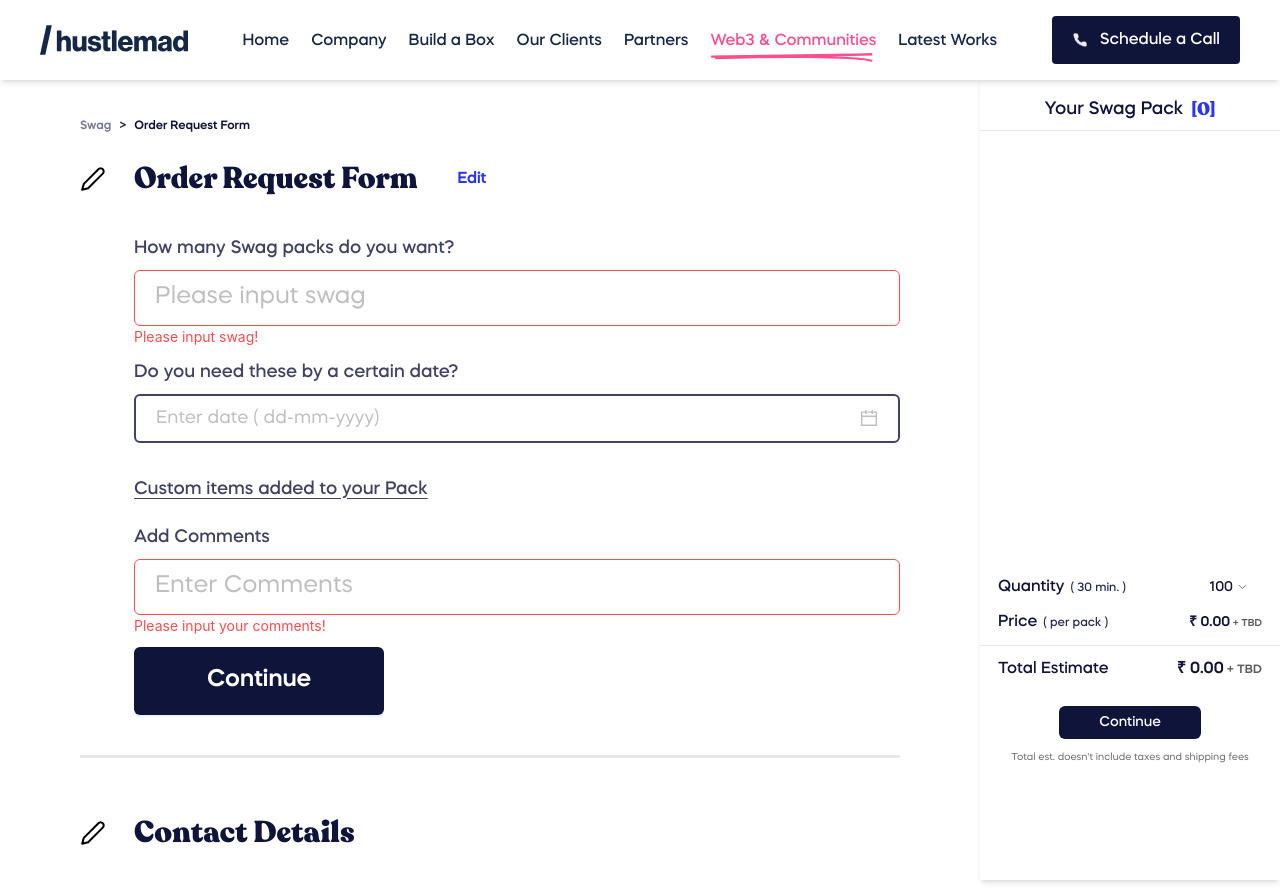
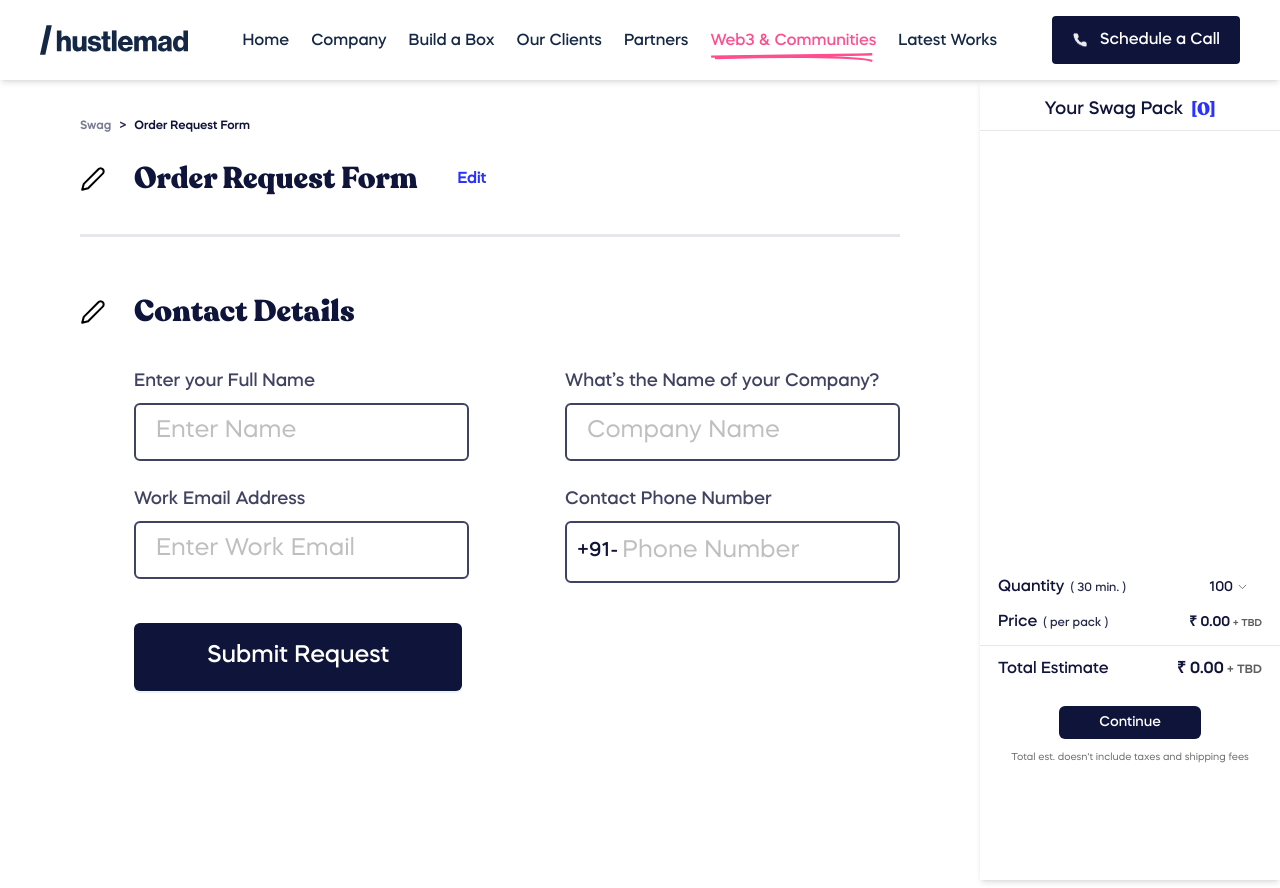
Before and after one commit to Yashmakwanab/hustlemad, a Next.js app: page /order in a window 1280 px wide. Both pictures are taken after a click on the button "Continue". After the commit the page ends 800 px from the top, so only its background shows below. Built offline with nearby package versions, Linux system fonts and the light colour scheme.

Commit message:
order form added

```diff
--- a/app/_components/orderPage/orderRequestForm/orderRequest.js
+++ b/app/_components/orderPage/orderRequestForm/orderRequest.js
@@ -2,11 +2,9 @@ import Link from "next/link";
 import React, { useState } from "react";
 import ImageWrapper from "../../ImageWrapper/ImageWrapper";
 import OrderRequestForm from "./orderRequestForm";
-import ContactDetailForm from "./contactDetailForm";
 
 export default function OrderRequest() {
     const [submitRequest, setsubmitRequest] = useState(false);
-    const [submitDetail, setsubmitDetail] = useState(false);
     return (
         <div className="pt-[40px] px-[80px] order-form">
             <div className="flex mb-[32px]">
@@ -14,7 +12,7 @@ export default function OrderRequest() {
                 <span className='text-[#0F143A] font-mazzardSemiBold text-[12px] leading-[12px] opacity-90 mx-[8px]'> &gt; </span>
                 <div className='text-[#0F143A] font-mazzardSemiBold text-[12px] leading-[12px]'>Order Request Form</div>
             </div>
-            <div className="border-b-[3px]">
+            <div>
                 <div className="flex mb-[40px] items-center">
                     <div className='mr-[28px]'>
                         <ImageWrapper src="/Images/Catlog/editIcon.svg" alt='img' className='w-[26px] h-[26px]' />
@@ -22,21 +20,9 @@ export default function OrderRequest() {
                     <div className='text-[#0F143A] font-recoleta text-[30px] leading-[30px] font-[500] mr-[40px]'>Order Request Form</div>
                     <div className='text-[#2A32FF] font-mazzardSemiBold text-[16px] leading-[16px] cursor-pointer' onClick={() => setsubmitRequest(false)}>Edit</div>
                 </div>
-                <div className={`${submitRequest ? "hidden" : ""} max-w-[320px] sm:max-w-[520px] md:max-w-[600px] nxl:max-w-[1146px] ml-[54px] mb-[40px]`}>
-                    <OrderRequestForm setsubmitRequest={setsubmitRequest}/>
+                <div>
+                    <OrderRequestForm setsubmitRequest={setsubmitRequest} submitRequest={submitRequest}/>
                 </div>
-            </div>
-            <div>
-                <div className="flex mb-[40px] items-center mt-[60px]">
-                    <div className='mr-[28px]'>
-                        <ImageWrapper src="/Images/Catlog/editIcon.svg" alt='img' className='w-[26px] h-[26px]' />
-                    </div>
-                    <div className='text-[#0F143A] font-recoleta text-[30px] leading-[30px] font-[500] mr-[40px]'>Contact Details</div>
-                </div>
-                <div className={`${submitRequest ? "" : "hidden"} max-w-[320px] sm:max-w-[520px] md:max-w-[600px] nxl:max-w-[1146px] ml-[54px] mb-[30px]`}>
-                    <ContactDetailForm setsubmitDetail={setsubmitDetail}/>
-                </div>
-                <div className={`${submitDetail ? "" : "hidden"} text-[#2A32FF] font-mazzardMedium text-[16px] leading-[16px] ml-[54px]`}>You will receive a confirmation mail soon!</div>
             </div>
         </div>
     );
--- a/app/_components/orderPage/orderRequestForm/orderRequestForm.js
+++ b/app/_components/orderPage/orderRequestForm/orderRequestForm.js
@@ -1,15 +1,68 @@
 "use client";
-import React from "react";
+import React, { useState } from "react";
 import { Button, DatePicker, Form, Input } from "antd";
+import ImageWrapper from "../../ImageWrapper/ImageWrapper";
+import axios from "axios";
+import { useDispatch, useSelector } from 'react-redux';
+import { selectTotalEstimate, selectTotalPrice } from "@/app/redux/slice/globleSlice";
 
-const OrderRequestForm = ({setsubmitRequest}) => {
+const intialValues = {
+    swagbox_quantity: "",
+    delivery_date: "",
+    comment: "",
+    full_name: "",
+    company_name: "",
+    email: "",
+    phone: "",
+  };
+
+const OrderRequestForm = ({ setsubmitRequest, submitRequest }) => {
+    const [submitDetail, setsubmitDetail] = useState(false);
+    const cartitems = useSelector((state) => state.cart)
+    const totalPrice = useSelector(selectTotalPrice)
+    const totalEstimate = useSelector(selectTotalEstimate)
     const [form] = Form.useForm();
-    const onFinish = (values) => {
-        console.log("Received values of form: ", values);
-        setsubmitRequest(true)
-    };
     const onChange = (date, dateString) => {
         console.log(date, dateString);
+    };
+
+    const onFinish = async (values) => {
+        try {
+          await axios
+            .post(
+                "https://reqres.in/api/users",
+              {
+                swagbox_quantity: values?.swagbox_quantity,
+                delivery_date: values?.delivery_date,
+                comment: values?.comment,
+                full_name: values?.full_name,
+                company_name: values?.company_name,
+                email: values?.email,
+                phone: values?.phone,
+                budget_per_box: "",
+                items_count: cartitems.length,
+                preset_pack: "NO",
+                product_list: cartitems,
+                tbd: "YES",
+                total_estimate: totalEstimate,
+                total_price:totalPrice,
+                custom_product_list:[]
+              },
+            //   {
+            //     headers: {
+            //       'Authorization': 'ba909715-f7d4-425e-9087-e9cddc7314e3',
+            //     },
+            //   }
+            )
+            .then((res) => {
+              if (res.status == 200) {
+                setsubmitDetail(true)
+              }
+            }
+            );
+        } catch (e) {
+          console.log("e");
+        }
       };
 
     return (
@@ -17,17 +70,15 @@ const OrderRequestForm = ({setsubmitRequest}) => {
             <Form
                 form={form}
                 layout="vertical"
-                name="register"
+                name="order_form"
                 onFinish={onFinish}
-                initialValues={{
-                    preference: "Custom Pack",
-                }}
-                scrollToFirstError
                 requiredMark={false}
+                initialValues={intialValues}
             >
-                <div className="font-mazzard">
+                <div className={`border-b-[3px] order-form`}>
+                    <div className={`${submitRequest ? "hidden" : ""} max-w-[320px] sm:max-w-[520px] md:max-w-[600px] nxl:max-w-[1146px] ml-[54px] pb-[40px]`}>
                         <Form.Item
-                        name="swag"
+                            name="swagbox_quantity"
                             label="How many Swag packs do you want?"
                             className="mb-[20px] lg:mb-[32px]"
                             rules={[
@@ -41,7 +92,7 @@ const OrderRequestForm = ({setsubmitRequest}) => {
                             <Input placeholder="Please input swag" />
                         </Form.Item>
                         <Form.Item
-                        name="date"
+                            name="delivery_date"
                             label="Do you need these by a certain date?"
                             className="mb-[20px] lg:mb-[32px] form-date"
                         >
@@ -51,7 +102,7 @@ const OrderRequestForm = ({setsubmitRequest}) => {
                             <div className='custom-label underline underline-offset-4 mb-[20px]'>Custom items added to your Pack</div>
                         </div>
                         <Form.Item
-                        name="comments"
+                            name="comment"
                             label="Add Comments"
                             className="mb-[20px] lg:mb-[32px]"
                             rules={[
@@ -65,17 +116,97 @@ const OrderRequestForm = ({setsubmitRequest}) => {
                             <Input placeholder="Enter Comments" />
                         </Form.Item>
 
+                        <Button
+                            type="primary"
+                            onClick={() => setsubmitRequest(true)}
+                            className="font-mazzardSemiBold bg-[#0F143A] py-[14px] px-[72px] text-[18px] sm:text-[22px] lg:text-[24px] font-[600] h-full text-center mb-[68px] lg:mb-0"
+                        >
+                            Continue
+                        </Button>
+                    </div>
+                </div>
+                <div className="flex mb-[40px] items-center mt-[60px]">
+                    <div className='mr-[28px]'>
+                        <ImageWrapper src="/Images/Catlog/editIcon.svg" alt='img' className='w-[26px] h-[26px]' />
+                    </div>
+                    <div className='text-[#0F143A] font-recoleta text-[30px] leading-[30px] font-[500] mr-[40px]'>Contact Details</div>
+                </div>
+                <div className={`${submitRequest ? "" : "hidden"} max-w-[320px] sm:max-w-[520px] md:max-w-[600px] nxl:max-w-[1146px] ml-[54px] mb-[30px]`}>
+                    <div className="grid grid-cols-1 lg:grid-cols-2 gap:10 lg:gap-24 font-mazzard">
+                        <Form.Item
+                            name="full_name"
+                            label="Enter your Full Name"
+                            className="text-[28px]"
+                            rules={[
+                                {
+                                    required: true,
+                                    message: "Please input your name!",
+                                    whitespace: true,
+                                },
+                            ]}
+                        >
+                            <Input placeholder="Enter Name" />
+                        </Form.Item>
+                        <Form.Item
+                            name="company_name"
+                            label="What’s the Name of your Company? "
+                            rules={[
+                                {
+                                    required: true,
+                                    message: "Please input your company name!",
+                                    whitespace: true,
+                                },
+                            ]}
+                        >
+                            <Input placeholder="Company Name" />
+                        </Form.Item>
+                    </div>
+                    <div className="grid grid-cols-1 lg:grid-cols-2 gap:10 lg:gap-24 sm:mt-[16px] lg:mt-0">
+                        <Form.Item
+                            name="email"
+                            label="Work Email Address"
+                            rules={[
+                                {
+                                    type: "email",
+                                    message: "The input is not valid E-mail!",
+                                },
+                                {
+                                    required: true,
+                                    message: "Please input your E-mail!",
+                                },
+                            ]}
+                        >
+                            <Input placeholder="Enter Work Email" />
+                        </Form.Item>
+                        <Form.Item
+                            name="phone"
+                            label="Contact Phone Number"
+                            rules={[
+                                {
+                                    required: true,
+                                    message: "Please input your phone number!",
+                                },
+                            ]}
+                        >
+                            <Input
+                                prefix="+91-"
+                                placeholder="Phone Number"
+                                className="border-[#0f143acc] !border-[2px] !text-[14px] sm:!text-[20px] px-[10px] py-[7px] sm:py-[10px] numberInput"
+                            />
+                        </Form.Item>
                     </div>
                     <Form.Item className="m-0 flex">
                         <Button
                             type="primary"
                             htmlType="submit"
-                        className="font-mazzardSemiBold bg-[#0F143A] py-[14px] px-[72px] text-[18px] sm:text-[22px] lg:text-[24px] font-[600] h-full text-center mb-[68px] lg:mb-0"
+                            className="font-mazzardMedium bg-[#0F143A] py-[14px] px-[72px] text-[14px] sm:text-[18px] lg:text-[20px] xl:text-[24px] font-[500] h-full text-center xl:mt-4"
                         >
-                        Continue
+                            Submit Request
                         </Button>
                     </Form.Item>
+                </div>
             </Form>
+            <div className={`${submitDetail ? "" : "hidden"} text-[#2A32FF] font-mazzardMedium text-[16px] leading-[16px] ml-[54px]`}>You will receive a confirmation mail soon!</div>
         </>
     );
 };
--- a/app/globals.css
+++ b/app/globals.css
@@ -239,7 +239,7 @@ body {
   padding: 8px 20px;
   @apply font-mazzard;
 }
-.order-form .ant-picker #register_date{
+.order-form .ant-picker #order_form_delivery_date{
   font-size: 18px;
 }
 
--- a/app/redux/slice/cartSlice.js
+++ b/app/redux/slice/cartSlice.js
@@ -1,5 +1,6 @@
 "use client";
 import {createSlice} from "@reduxjs/toolkit"
+
 const cartSlice = createSlice({
     name:"Cart",
     initialState:[],
@@ -9,9 +10,9 @@ const cartSlice = createSlice({
         },
         remove(state,action){
             return state.filter((item)=>item.id !== action.payload);
-        }
+        },
     }
 })
 
-export const {add,remove} =cartSlice.actions;
+export const {add,remove} = cartSlice.actions;
 export default cartSlice.reducer;
--- /dev/null
+++ b/app/redux/slice/globleSlice.js
@@ -0,0 +1,36 @@
+import { createSlice } from "@reduxjs/toolkit"
+
+const initialState = {
+  totalPrice: 0,
+  totalEstimate: 0,
+  allSerpDestinations: [],
+}
+
+export const globleSlice = createSlice({
+  name: "globle",
+  initialState,
+  reducers: {
+    setTotalPrice(state, action) {
+      state.totalPrice = action.payload
+    },
+    setTotalEstimate(state, action) {
+      state.totalEstimate = action.payload
+    },
+    setAllSerpDestinations(state,action){
+        state.allSerpDestinations = action.payload
+      },
+  }
+})
+
+export const {
+  setTotalPrice,
+  setTotalEstimate,
+  setAllSerpDestinations,
+} = globleSlice.actions
+
+
+export const selectTotalPrice = (state) => state?.globle?.totalPrice
+export const selectTotalEstimate = (state) => state?.globle?.totalEstimate
+export const selectAllSerpDestinations = (state) => state?.globle?.allSerpDestinations
+
+export default globleSlice.reducer
--- a/app/redux/store/store.js
+++ b/app/redux/store/store.js
@@ -1,8 +1,11 @@
 import { configureStore } from "@reduxjs/toolkit";
 import cartReducer from "../slice/cartSlice";
+import globleReducer from "../slice/globleSlice";
+
 const store =configureStore({
     reducer:{
         cart:cartReducer,
+        globle: globleReducer,
     }
 })
 
--- a/package.json
+++ b/package.json
@@ -12,6 +12,7 @@
     "@fortawesome/fontawesome-free": "^6.4.2",
     "@reduxjs/toolkit": "^1.9.7",
     "antd": "^5.9.4",
+    "axios": "^1.6.0",
     "next": "13.5.4",
     "react": "^18",
     "react-dom": "^18",
```
Also changed, not shown: app/_components/cart/cart.js (+6 -2 lines). Lines whose indentation alone changed are shown as unchanged.
